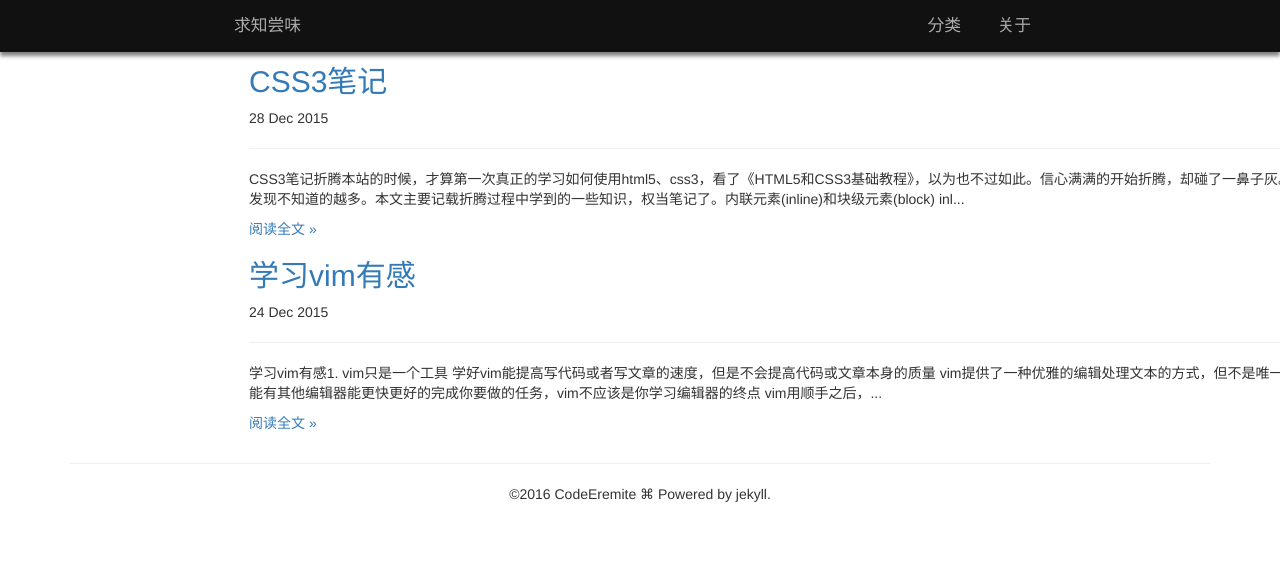
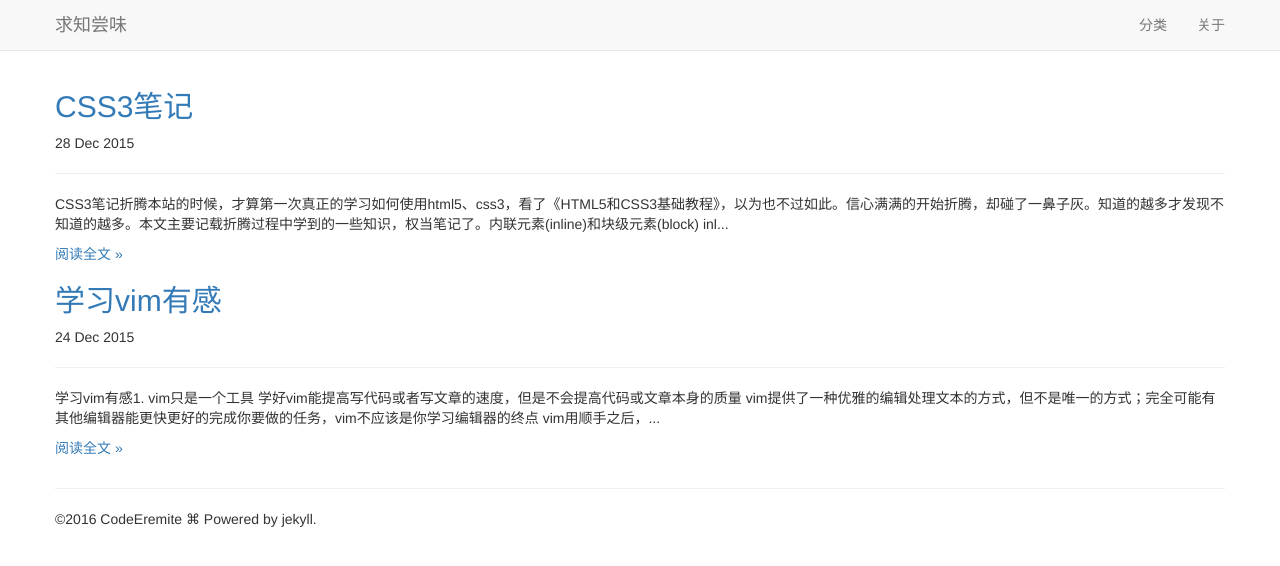
Before and after one commit to CodeEremite/codeeremite.github.io, a Jekyll site: the page built from index.html, in a window 1280 px wide. Shown: the top 566 px of the page. Built offline with Jekyll 4.4.1, drawn with Linux system fonts in a browser that asks for light colours; nearby versions of some CDN libraries; the list of posts is cut into pages by our own code.

Commit message:
using bootstrap

```diff
--- a/_includes/navigation.html
+++ b/_includes/navigation.html
@@ -1,4 +1,4 @@
-<ul>
+<ul class="nav navbar-nav navbar-right">
     <li><a href="/categories.html">分类</a></li>
     <!--<li><a href="/index.html">备忘</a></li>-->
     <li><a href="/about.html">关于</a></li>
--- a/_layouts/default.html
+++ b/_layouts/default.html
@@ -7,30 +7,30 @@
     <title>
         {{ page.title }}
     </title>
+    <link rel="stylesheet" href="/bootstrap/css/bootstrap.min.css" />
     <link rel="stylesheet" href="/css/base.css" />
-    <link rel="stylesheet" href="/bootstrap/css/bootstrap.min.css" />
 </head>
 <body>
-<nav>
-    <div class="container">
-        <div class="navbar-header"><a href="index.html">{{ site.title }}</a></div>
-        <div class="navbar-collapse">
-            {% include navigation.html %}
+<nav class="navbar navbar-default navbar-fixed-top">
+    <div class="container"><div class="row">
+        <div class="navbar-header">
+            <a class="navbar-brand" href="index.html">{{ site.title }}</a>
         </div>
-    </div>
+        {% include navigation.html %}
+    </div></div>
 </nav>
 <div class="page">
     <main>
-        <div class="container">
+    <div class="container"><div class="row">
         {{ content }}
-        </div>
+    </div></div>
     </main>
 </div>
 <footer>
-    <div class="container">
+    <div class="container"><div class="row">
         <hr>
         <p>&copy2016 {{ site.author }} &#8984; Powered by jekyll.</p>
-    </div>
+    </div></div>
 </footer>
 <script src="//cdn.bootcss.com/jquery/1.11.3/jquery.min.js"></script>
 <script src="/bootstrap/js/bootstrap.min.js"></script>
--- a/css/base.css
+++ b/css/base.css
@@ -1,68 +1,4 @@
-* {
-    -webkit-box-sizing: border-box;
-    -moz-box-sizing: border-box;
-    box-sizing: border-box;
+
+body{
+    padding-top:70px;
 }
-
-body {
-    margin:0;
-    font-size:100%;
-    padding-top:3.2em;
-}
-
-a {
-    text-decoration:none;
-}
-
-nav .container, .page {
-    max-width:60em;
-    min-width:20em;
-    margin:0 auto;
-    padding: 0em 1em;
-}
-
-nav {
-    background-color:#111;
-	-webkit-box-shadow: 0 4px 4px rgba(0,0,0,0.5);
-	-moz-box-shadow: 0 4px 4px rgba(0,0,0,0.5);
-	-o-box-shadow: 0 4px 4px rgba(0,0,0,0.5);
-	box-shadow: 0 4px 4px rgba(0,0,0,0.5);
-	/*border-radius: 0;*/
-    position:fixed;
-    top:0;
-    left:0;
-    right:0;
-    z-index:1000;
-}
-
-.navbar-collapse {
-    float:right;
-}
-
-nav .navbar-header {
-    float:left;
-    padding:1em 0em;
-}
-
-nav ul {
-    margin:0;
-    padding:0;
-    list-style:none;
-}
-
-nav li {
-    text-align:right;
-    display:block;
-    float:left;
-    padding:1em 0em;
-    width:5em;
-}
-
-nav a {
-    color:#aaa;
-    font-size:1.2em;
-}
-
-footer {
-    text-align:center;
-}
```
